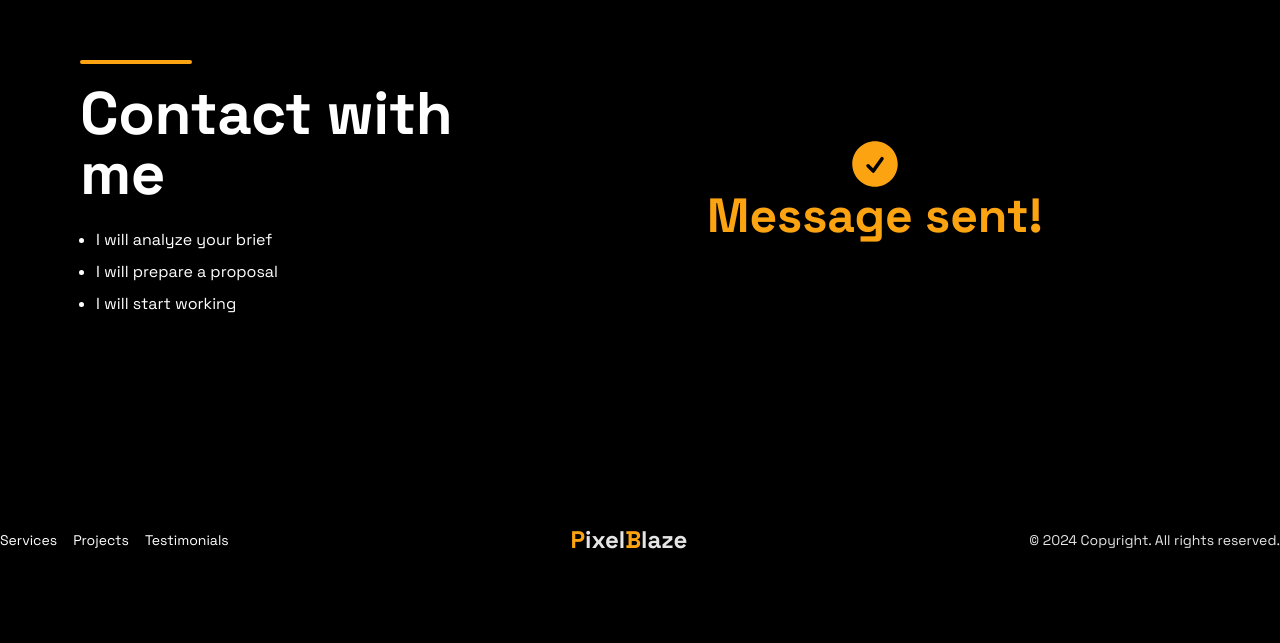
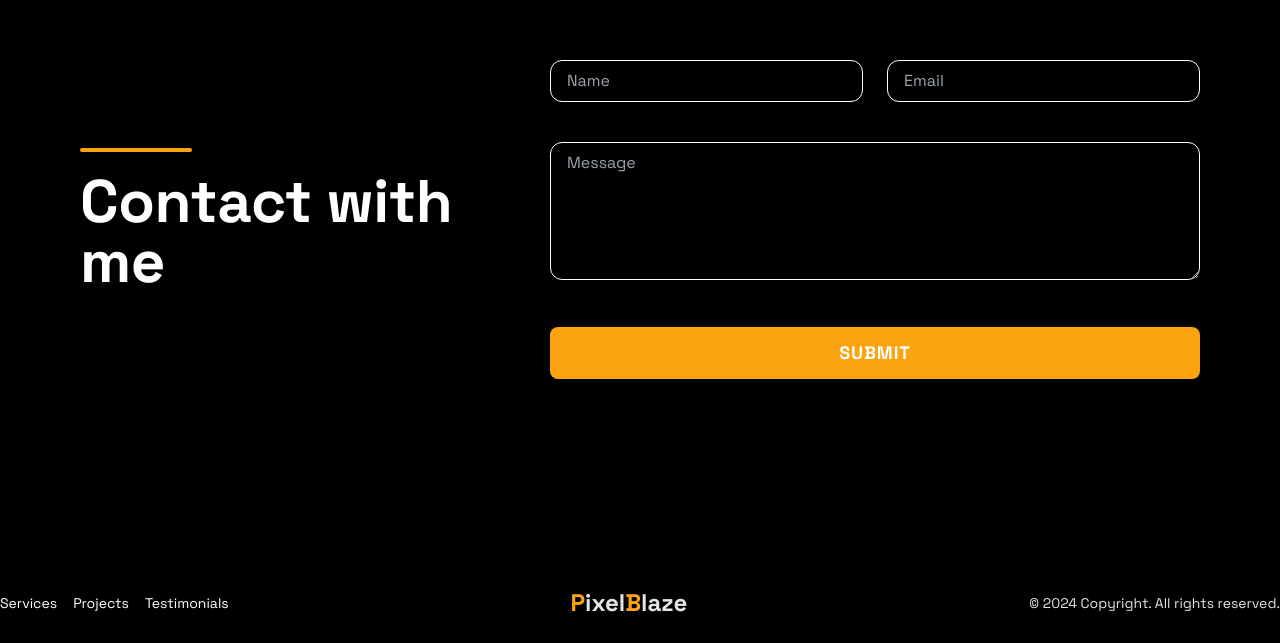
Before and after one commit to PawelJadach/pixel-blaze, a Next.js app: page / in a window 1280 px wide. Shown: the part 3326-3969 px from the top of the page. Before the commit the page ends 3906 px from the top, so only its background shows below. Built offline with nearby package versions, Linux system fonts and the light colour scheme.

Commit message:
minor changes

```diff
--- a/src/components/Contact/Form/index.tsx
+++ b/src/components/Contact/Form/index.tsx
@@ -8,7 +8,7 @@ import { useForm } from "react-hook-form";
 import { zodResolver } from "@hookform/resolvers/zod";
 
 const Form = () => {
-	const [status, setStatus] = useState<"SUCCESS" | "ERROR" | null>("SUCCESS");
+	const [status, setStatus] = useState<"SUCCESS" | "ERROR" | null>(null);
 	const {
 		register,
 		handleSubmit,
--- a/src/components/Contact/index.tsx
+++ b/src/components/Contact/index.tsx
@@ -10,11 +10,6 @@ const Contact = () => {
 			<div>
 				<div className="h-1 w-28 bg-primary rounded-xl mb-5" />
 				<h1>Contact with me</h1>
-				<ul className="list-disc space-y-2 ml-4 mt-6">
-					<li>I will analyze your brief</li>
-					<li>I will prepare a proposal</li>
-					<li>I will start working</li>
-				</ul>
 			</div>
 			<Form />
 		</div>
```
